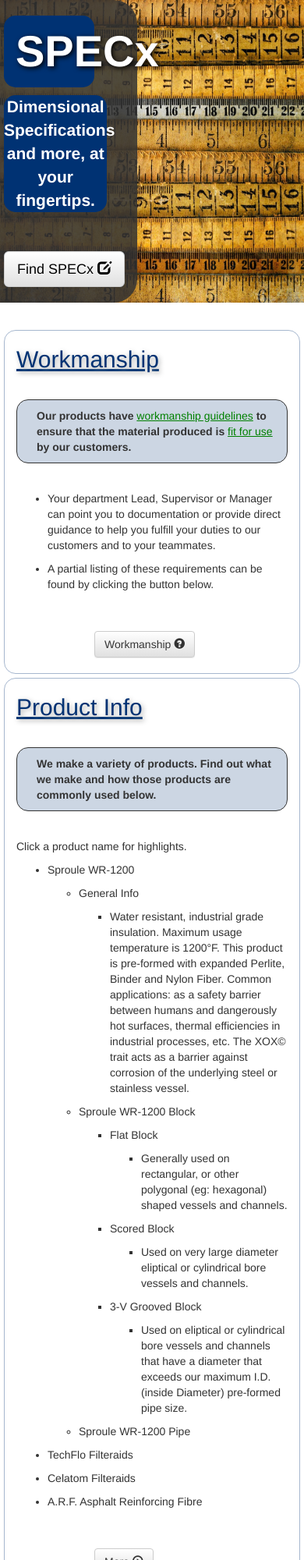
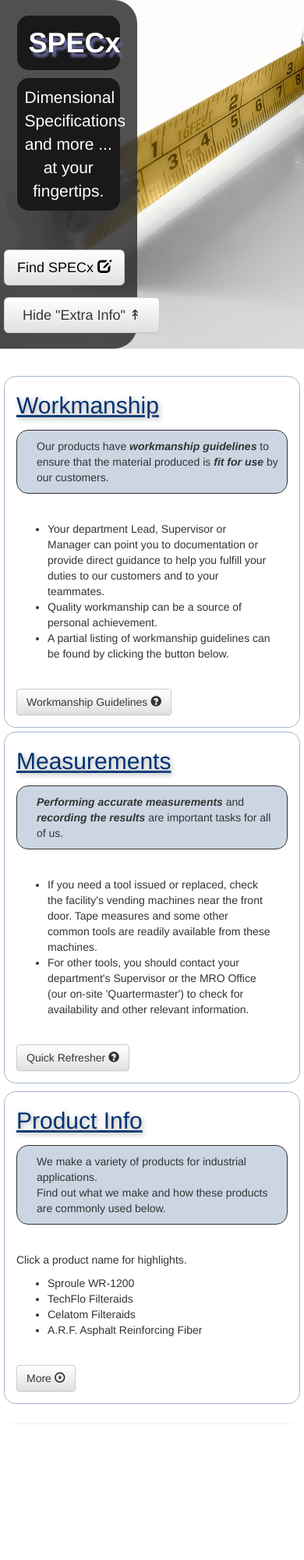
Before and after one commit to IntuitiveLeap/SPECx.sample, a plain HTML site: page index.html in a window 390 px wide. Shown: the top 2000 px of the page at 78% size. After the commit the page ends 1846 px from the top, so only its background shows below. Drawn offline with Linux system fonts and the light colour scheme.

Commit message:
new splash image, text update on index.html, various css updates and made start on jQuery insanity.

```diff
--- a/css/styles.css
+++ b/css/styles.css
@@ -12,13 +12,13 @@ h2 {
     color: rgba(0, 50, 115, 1);
     text-shadow: 2px 2px 6px darkgrey;
     text-decoration: underline;
-    margin-bottom: 35px;
+    margin-bottom: 15px;
 }
 .top-ul {
     margin-bottom: 35px;
+    padding-right:20px;
 }
 .emphasis {
-    font-weight: bold;
     background-color: rgba(0, 50, 115, 0.20);
     border: solid;
     border-width: 1px;
@@ -44,27 +44,25 @@ h2 {
     font-weight: normal;
 }
 .app {
-    font-size: 4em;
     font-weight: bold;
-    margin-right: 30%;
-    margin-left: 0%;
+    margin-right: 10%;
+    margin-left: 10%;
     padding-left:15px;
     padding-right: 15px;
     padding-top: 15px;
     padding-bottom: 15px;
-    color: white/*rgba(185, 185, 185, 1)*/;
     border-radius: 15px 15px 15px 15px;
     text-align: center;
-    background-color: rgba(0, 50, 115, 1);
-    text-shadow: 2px 2px 6px black;
+    background-color: rgba(25, 25, 25, 1);
+    text-shadow: 4px 6px 3px rgba(100, 100, 150, 1);
 }
 .myBrand .blurb {
-    font-weight: bold;
+    display: none;
     margin-top: 0px;
-    margin-left: 0px;
-    margin-right: 20%;
-    color: white/*rgba(210, 210, 210, 1)*/;
-    background-color: rgba(0, 50, 115, 1);
+    margin-left: 10%;
+    margin-right: 10%;
+    padding: 10px 10px 10px 10px;
+    background-color: rgba(25, 25, 25, 1);
     border-radius: 15px 15px 15px 15px;
     text-align: center;
 }
@@ -79,16 +77,25 @@ h2 {
     margin-right: 0%;
 }
 .btn-secondary {
-    margin: 15px 15px 10px 100px;
+    margin: 0px 15px 5px 0px;
+}
+.showInfo {
+    margin: 0px 0px 0px 0px;
+    padding: 0px 0px 0px 0px;
+    text-align: left;
+}
+#showInfoBtn {
+    width: 200px;
+    text-align: center;
 }
 div .jumbotron {
     margin-left: 0px;
     padding-left: 0px;
-    border-radius: 0px 30px 30px 0px;
+    /*border-radius: 0px 30px 30px 0px;*/
 }
 .container .myBrand {
-    margin-left: 0px;
-    padding-left: 0px;
+    margin: 0px;
+    padding: 0px;
 }
 div .inner {
     margin-left: 0px;
--- a/index.html
+++ b/index.html
@@ -60,160 +60,127 @@
         <div class="container myBrand">
             <div class="inner">
                 <h1 class="app">SPECx</h1>
-                <p class="blurb">Dimensional Specifications and more, at your fingertips.</p>
 
-                <p>
-                    <a class="btn btn-default btn-lg myButton1" href="#" role="button">
-                        Find SPECx <span class="glyphicon glyphicon-edit myIcon-list" aria-hidden="true"></span>
-                    </a>
-                </p>
+                <p class="blurb">Dimensional Specifications and more ... <br /> at your fingertips.</p>
 
+                <p><a class="btn btn-default btn-lg myButton1" href="#" role="button">
+                    Find SPECx <span class="glyphicon glyphicon-edit myIcon-list" aria-hidden="true"></span></a></p>
+                <p><a id="showInfoBtn" class="btn btn-default btn-lg" href="#" role="button">Hide "Extra Info" &Uarr;</a></p>
             </div>
         </div>
     </div>
 
     <div class="container">
+        <div class="row showInfo">
+
+        </div>
+        <div class="extrasPanel">
     <!-- Example row of columns -->
-        <div class="row">
+            <div class="row row-eq-height">
                 <div class="col-lg-6">
                     <div class="lg-4">
                         <h2>Workmanship</h2>
 
-                    <span>
-                        <p class="emphasis">Our products have <span class="green">workmanship guidelines</span>
-                            to ensure that the material produced is <span class="green">fit for use</span> by our customers.
-                        </p>
-                    </span>
+                        <p class="emphasis">Our products have <i><b>workmanship guidelines</b></i>
+                                to ensure that the material produced is <i><b>fit for use</b></i> by our customers.</p>
+
                         <ul class="top-ul">
-                            <li>
-                                <p>Your department Lead, Supervisor or Manager can point you to documentation
-                                or provide direct guidance to help you fulfill your duties to our customers and to your teammates.
-                                </p>
-                            </li>
-                            <li>
-                                <p>A partial listing of these requirements can be found by clicking the button below.
-                                </p>
-                            </li>
+                            <li>Your department Lead, Supervisor or Manager can point you to documentation
+                                or provide direct guidance to help you fulfill your duties to our customers and to your teammates.</li>
+                            <li>Quality workmanship can be a source of personal achievement.</li>
+                            <li>A partial listing of workmanship guidelines can be found by clicking the button below.</li>
                         </ul>
 
-                    <p><a class="btn btn-default btn-secondary" href="#" role="button">Workmanship <span class="glyphicon glyphicon-question-sign"></span></a></p>
+                        <p><a class="btn btn-default btn-secondary" href="#" role="button">Workmanship Guidelines
+                            <span class="glyphicon glyphicon-question-sign"></span></a></p>
                     </div>
                 </div>
                 <div class="col-lg-6">
                     <div class="lg-4">
+                        <h2>Measurements</h2>
+
+                        <!--<ul class="top-ul">
+                            <li>Store all tools in a safe, dry location when not in use</li>
+                            <li>Always keep your tools clean and free of debris.</li>
+                            <li>Some tools require lubrication, scheduled calibration and even specialized maintenance
+                                (calipers, micrometers, manometers, computers, etc).
+                                Please don't ignore any affixed tags that call out when
+                                these procedures are due to be performed!</li>
+                        </ul> -->
+                        <p class="emphasis"><i><b>Performing accurate measurements</b></i> and <i><b>recording the results</b></i> are important tasks for all of us.</p>
+
+                        <ul class="top-ul">
+                            <li>If you need a tool issued or replaced, check the facility's vending machines
+                                near the front door. Tape measures and some other common tools are readily available from these machines.</li>
+                            <li>For other tools, you should contact your department's Supervisor
+                                or the MRO Office (our on-site 'Quartermaster') to check for
+                                availability and other relevant information.</li>
+                        </ul>
+                        <p><a class="btn btn-default btn-secondary" href="#" role="button">Quick Refresher <span class="glyphicon glyphicon-question-sign"></span></a></p>
+                    </div>
+                </div>
+
+
+            </div>
+            <div class="row">
+                <div class="col-lg-6">
+                    <div class="lg-4">
                         <h2>Product Info</h2>
 
-                    <span>
-                        <p class="emphasis">We make a variety of products. Find out what we make and how those products are commonly used below.</p>
+                        <p class="emphasis">We make a variety of products for industrial applications.<br />Find out what we make and how these products are
+                                commonly used below.</p>
                         <p>Click a product name for highlights.</p>
-                    </span>
 
                         <ul class="top-ul">
-                        <li>
-                            <p id="sproule">Sproule WR-1200</p>
-                            <ul >
-                                <li>
-                                    <p id="general-info">General Info</p>
-                                    <ul>
-                                        <li>
-                                            <p>Water resistant, industrial grade insulation. Maximum usage temperature is 1200°F. This product is pre-formed
+                            <li class="lvl1">Sproule WR-1200
+                                <ul style="display: none;">
+                                    <li class="lvl2">General Info
+                                            <p style="display: none;">Water resistant, industrial grade insulation. Maximum usage temperature is 1200°F. This product is pre-formed
                                                 with expanded Perlite, Binder and Nylon Fiber. Common applications: as a safety barrier between humans and
                                                 dangerously hot surfaces, thermal efficiencies in industrial processes, etc. The XOX&copy trait acts as a
                                                 barrier against corrosion of the underlying steel or stainless vessel.</p>
                                     </li>
-                                    </ul>
+                                    <li class="lvl2">Sroule WR-1200 Block
+                                        <ul style="display: none;">
+                                            <li>Flat Block:
+                                                    <p style="display: none;">Generally used on rectangular, or other polygonal (eg: hexagonal) shaped vessels and channels.</p>
                                             </li>
-                                <li>
-                                    <p>Sproule WR-1200 Block</p>
-                                    <ul>
-                                        <li>
-                                            <p>Flat Block</p>
-                                            <ul>
-                                                <li>
-                                                    <p>Generally used on rectangular, or other polygonal (eg: hexagonal) shaped vessels and channels.</p>
+                                            <li>Scored Block:
+                                                    <p style="display: none;">Used on very large diameter eliptical or cylindrical bore vessels and channels.</p>
+                                            </li>
+                                            <li>3-V Grooved Block:
+                                                    <p style="display: none;">Used on eliptical or cylindrical bore vessels and channels that have a diameter that exceeds our maximum I.D. (inside Diameter) pre-formed pipe size.</p>
                                             </li>
                                         </ul>
                                     </li>
-                                        <li>
-                                            <p>Scored Block</p>
-                                            <ul>
-                                                <li>
-                                                    <p>Used on very large diameter eliptical or cylindrical bore vessels and channels.</p>
-                                                </li>
-                                            </ul>
-                                        </li>
-                                        <li>
-                                            <p>3-V Grooved Block</p>
-                                            <ul>
-                                                <li>
-                                                    <p>Used on eliptical or cylindrical bore vessels and channels that have a diameter that exceeds our maximum I.D. (inside Diameter) pre-formed pipe size.</p>
-                                                </li>
+                                    <li class="lvl2">Sproule WR-1200 Pipe
+                                        <ul style="display: none;">
+                                            <li class="half">Half-Round sectional pipe</li>
+                                            <li class="tri">Tri-Sectional pipe</li>
+                                            <li class="quad">Quad-sectional pipe</li>
+                                            <li class="il">Inner Layer pipe</li>
+                                            <li class="ol">Outer Layer pipe</li>
                                         </ul>
                                     </li>
                                 </ul>
                             </li>
-                                <li>
-                                    <p>Sproule WR-1200 Pipe</p>
-                                </li>
+                            <li class="lvl1">TechFlo Filteraids
+                                <ul>
                                 </ul>
                             </li>
-                        <li>
-                            <p>TechFlo Filteraids</p>
-                        </li>
-                        <li>
-                            <p>Celatom Filteraids</p>
-                        </li>
-                        <li>
-                            <p>A.R.F. Asphalt Reinforcing Fibre</p>
-                        </li>
+                            <li class="lvl1">Celatom Filteraids</li>
+                            <li class="lvl1">A.R.F. Asphalt Reinforcing Fiber</li>
                         </ul>
 
-                    <p><a class="btn btn-default btn-secondary" href="#" role="button">More <span class="glyphicon glyphicon-play-circle"></span></a></p>
+                        <p><a class="btn btn-default btn-secondary" href="http://www.jm.com/en/building-materials/industrial-insulation/technical-resource-library/" target="_blank" role="button">More <span class="glyphicon glyphicon-play-circle"></span></a></p>
                     </div>
                 </div>
             </div>
-        <div class="row">
-            <div class="col-lg-12">
-                <div class="lg-4">
-                    <h2>Need a Measurement Tool?</h2>
-
-                    <ul class="top-ul">
-                        <li>
-                            <p>Store all tools in a safe, dry location when not in use</p>
-                        </li>
-                        <li>
-                            <p>some tools require lubrication, scheduled calibration and even specialized maintenance (calipers, micrometers, manometers, computers, etc.). Please don't ignore any affixed tags that call out when these procedures are due!</p>
-                        </li>
-                        <li>
-                            <p>always keep your tools clean and free of debris.</p>
-                        </li>
-                    </ul>
-                        <span>
-                            <p class="emphasis">Taking proper care of the tools issued to you or your department is important!</p>
-                        </span>
-                    <ul>
-                        <li>
-                            <p>If you need a tool issued or replaced, check the facility's vending machines
-                                near the front door. Tape measures and some other tools are readily available from these machines.<p>
-                        </li>
-                        <li>
-                            <p>For other tools, you should contact your department's Supervisor
-                                or the MRO Office (our on-site 'Quartermaster') to check for
-                                availability and other relevant information.</p>
-                        </li>
-                    </ul>
-                    <p><a class="btn btn-default btn-secondary" href="#" role="button">Get Tool <span class="glyphicon glyphicon-question-sign"></span></a></p>
-                </div>
-
-
-            </div>
-        </div>
-
         <hr>
-
             <footer>
                 <p><!--&copy; 2016 Company, Inc.--></p>
             </footer>
+        </div> <!-- /extrasPanel -->
     </div> <!-- /container -->
 
 
@@ -222,6 +189,7 @@
     <!-- Placed at the end of the document so the pages load faster -->
     <script src="./js/jquery-3.2.1.js"</script>
     <script src="./js/bootstrap.js"></script>
+    <script src="./js/app.js"></script>
     <!-- IE10 viewport hack for Surface/desktop Windows 8 bug -->
     <!-- <script src="../../assets/js/ie10-viewport-bug-workaround.js"></script> -->
     </body>
--- a/js/app.js
+++ b/js/app.js
@@ -1,5 +1,37 @@
 $(document).ready(function() {
-    $('.jumbotron').on('click', function() {
-        $('#sproule').children().css( "background-color", "red" );
+
+    var $inner = $('.myBrand .inner');
+    var $app = $('.myBrand .app');
+    var $blurb = $('.myBrand .blurb');
+    var $btn1 = $('.myBrand .myButton1');
+
+    if ($blurb.is(":hidden")) {
+        $blurb.slideDown(1000);
+    }
+
+    var $showInfoBtn = $('#showInfoBtn');
+    var $extrasPanel = $('.extrasPanel');
+    $showInfoBtn.on('click', function() {
+        if ($extrasPanel.is(":hidden")) {
+            $extrasPanel.show(600);
+            $showInfoBtn.html('Hide "Extra Info" &Uarr; ');
+        }else{
+            $extrasPanel.hide(600);
+            $showInfoBtn.html('Show "Extra Info" &Darr; ');
+        }
     });
+
+    $('.lvl1').on('click', function() {
+        var self = this;
+        $(self).children().toggle(300);
+        $(self).siblings().children().hide(300);
+    });
+
+    $('.lvl2').on('click', function() {
+        var self = this
+        self.children().toggle(300);
+        self.siblings().children().hide(300);
+        self.parent().parent().siblings().hide(300);
+    });
+
 });
```
Also changed, not shown: css/bootstrap.css, images/tape.jpg (added). Lines whose indentation alone changed are shown as unchanged.
